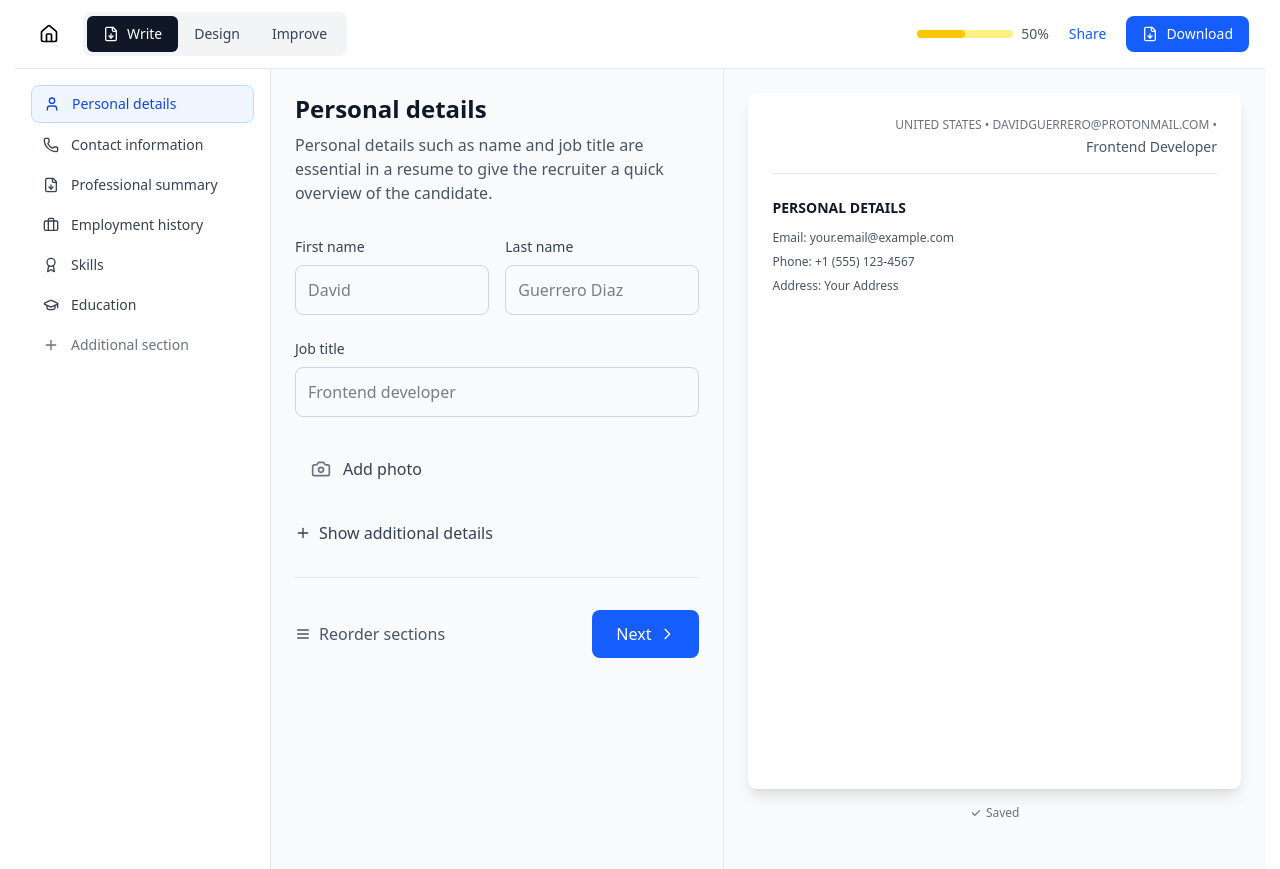
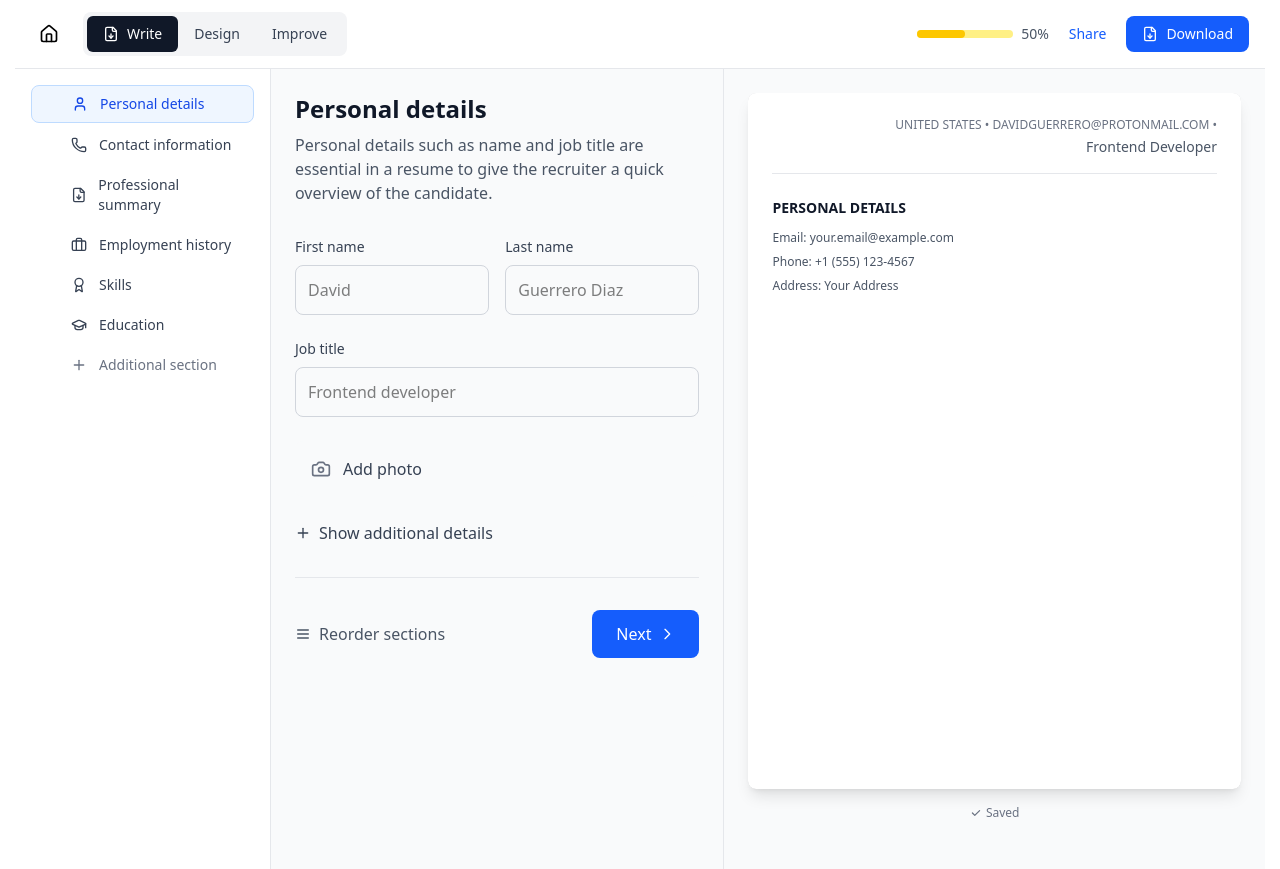
Before and after one commit to DavidGD616/ResuEase, a React (Vite) app in the folder apps/app/: page / in a window 1280 px wide. Built offline with nearby package versions, Linux system fonts and the light colour scheme.

Commit message:
feat: Enhance Sidebar component with drag-and-drop functionality and update sidebar items structure for reordering

```diff
--- a/apps/app/src/components/layout/Sidebar.jsx
+++ b/apps/app/src/components/layout/Sidebar.jsx
@@ -1,6 +1,70 @@
-import { Plus } from 'lucide-react';
+import { useState } from 'react';
+import { Plus, GripVertical } from 'lucide-react';
 
-function Sidebar({ sidebarItems, activeSection, setActiveSection, sidebarOpen }) {
+function Sidebar({ sidebarItems, activeSection, setActiveSection, sidebarOpen, onReorderItems }) {
+  const [draggedItem, setDraggedItem] = useState(null);
+  const [dragOverIndex, setDragOverIndex] = useState(null);
+
+  const handleDragStart = (e, item, index) => {
+    // Only allow dragging if item is not fixed
+    if (item.fixed) {
+      e.preventDefault();
+      return;
+    }
+    setDraggedItem({ item, index });
+    e.dataTransfer.effectAllowed = 'move';
+  };
+
+  const handleDragOver = (e, index) => {
+    e.preventDefault();
+
+    // Only allow dropping on non-fixed items (index >= 3)
+    if (index < 3) {
+      e.dataTransfer.dropEffect = 'none';
+      return;
+    }
+
+    e.dataTransfer.dropEffect = 'move';
+    setDragOverIndex(index);
+  };
+
+  const handleDragLeave = () => {
+    setDragOverIndex(null);
+  };
+
+  const handleDrop = (e, dropIndex) => {
+    e.preventDefault();
+
+    // Prevent dropping on fixed items
+    if (dropIndex < 3) {
+      setDraggedItem(null);
+      setDragOverIndex(null);
+      return;
+    }
+
+    if (draggedItem && draggedItem.index !== dropIndex) {
+      const newItems = [...sidebarItems];
+      const [draggedElement] = newItems.splice(draggedItem.index, 1);
+      newItems.splice(dropIndex, 0, draggedElement);
+
+      // Update order property only for non-fixed items
+      const updatedItems = newItems.map((item, index) => ({
+        ...item,
+        order: index
+      }));
+
+      onReorderItems(updatedItems);
+    }
+
+    setDraggedItem(null);
+    setDragOverIndex(null);
+  };
+
+  const handleDragEnd = () => {
+    setDraggedItem(null);
+    setDragOverIndex(null);
+  };
+
   return (
     <div className={`
         ${sidebarOpen ? 'block' : 'hidden'}
@@ -8,24 +72,48 @@ function Sidebar({ sidebarItems, activeSection, setActiveSection, sidebarOpen })
         w-64 bg-white border-r border-gray-200 min-h-screen
       `}>
       <div className="p-4 space-y-1">
-        {sidebarItems.map((item) => {
+        {sidebarItems.map((item, index) => {
           const Icon = item.icon;
+          const isDragging = draggedItem?.index === index;
+          const isDragOver = dragOverIndex === index;
+          const canDrag = !item.fixed;
+
           return (
+            <div
+              key={item.id}
+              draggable={canDrag}
+              onDragStart={(e) => handleDragStart(e, item, index)}
+              onDragOver={(e) => handleDragOver(e, index)}
+              onDragLeave={handleDragLeave}
+              onDrop={(e) => handleDrop(e, index)}
+              onDragEnd={handleDragEnd}
+              className={`
+                group relative ${canDrag ? 'cursor-move' : 'cursor-default'}
+                ${isDragging ? 'opacity-50' : ''}
+                ${isDragOver ? 'border-t-2 border-blue-500' : ''}
+              `}
+            >
               <button
-              key={item.id}
                 onClick={() => setActiveSection(item.id)}
-              className={`w-full flex items-center gap-3 px-3 py-2 rounded-lg text-left text-sm ${
+                className={`w-full flex items-center gap-3 px-3 py-2 rounded-lg text-left text-sm relative ${
                   activeSection === item.id
                     ? 'bg-blue-50 text-blue-700 border border-blue-200'
                     : 'text-gray-700 hover:bg-gray-50'
                 }`}
               >
+                {canDrag ? (
+                  <GripVertical className="w-4 h-4 text-gray-400 opacity-0 group-hover:opacity-100 transition-opacity" />
+                ) : (
+                  <div className="w-4 h-4" /> /* Spacer for fixed items */
+                )}
                 <Icon className="w-4 h-4" />
                 {item.label}
               </button>
+            </div>
           );
         })}
         <button className="w-full flex items-center gap-3 px-3 py-2 rounded-lg text-left text-sm text-gray-500 hover:bg-gray-50">
+          <div className="w-4 h-4" /> {/* Spacer for alignment */}
           <Plus className="w-4 h-4" />
           Additional section
         </button>
--- a/apps/app/src/data/sidebarItems.js
+++ b/apps/app/src/data/sidebarItems.js
@@ -1,12 +1,12 @@
 import { User, Phone, FileDown, Briefcase, GraduationCap, Award } from 'lucide-react';
 
 export const SIDEBAR_ITEMS = [
-  { id: 'personal', icon: User, label: 'Personal details' },
-  { id: 'contact', icon: Phone, label: 'Contact information' },
-  { id: 'summary', icon: FileDown, label: 'Professional summary' },
-  { id: 'employment', icon: Briefcase, label: 'Employment history' },
-  { id: 'skills', icon: Award, label: 'Skills' },
-  { id: 'education', icon: GraduationCap, label: 'Education' }
+  { id: 'personal', icon: User, label: 'Personal details', order: 0, fixed: true },
+  { id: 'contact', icon: Phone, label: 'Contact information', order: 1, fixed: true },
+  { id: 'summary', icon: FileDown, label: 'Professional summary', order: 2, fixed: true },
+  { id: 'employment', icon: Briefcase, label: 'Employment history', order: 3, fixed: false },
+  { id: 'skills', icon: Award, label: 'Skills', order: 4, fixed: false },
+  { id: 'education', icon: GraduationCap, label: 'Education', order: 5, fixed: false }
 ];
 
 export const SECTION_TYPES = {
--- a/apps/app/src/pages/ResumeBuilder.jsx
+++ b/apps/app/src/pages/ResumeBuilder.jsx
@@ -11,6 +11,11 @@ function ResumeBuilder() {
   const [activeSection, setActiveSection] = useState(SECTION_TYPES.PERSONAL);
   const [sidebarOpen, setSidebarOpen] = useState(false);
   const [showAdditional, setShowAdditional] = useState(false);
+  const [sidebarItems, setSidebarItems] = useState(SIDEBAR_ITEMS);
+
+  const handleReorderItems = (newItems) => {
+    setSidebarItems(newItems);
+  }
 
   return (
     <div className="min-h-screen bg-gray-50">
@@ -21,10 +26,11 @@ function ResumeBuilder() {
 
       <div className="flex w-full mx-auto">
         <Sidebar
-          sidebarItems={SIDEBAR_ITEMS}
+          sidebarItems={sidebarItems}
           activeSection={activeSection}
           setActiveSection={setActiveSection}
           sidebarOpen={sidebarOpen}
+          onReorderItems={handleReorderItems}
         />
 
         <div className="flex-1 flex">
```
Lines whose indentation alone changed are shown as unchanged.
